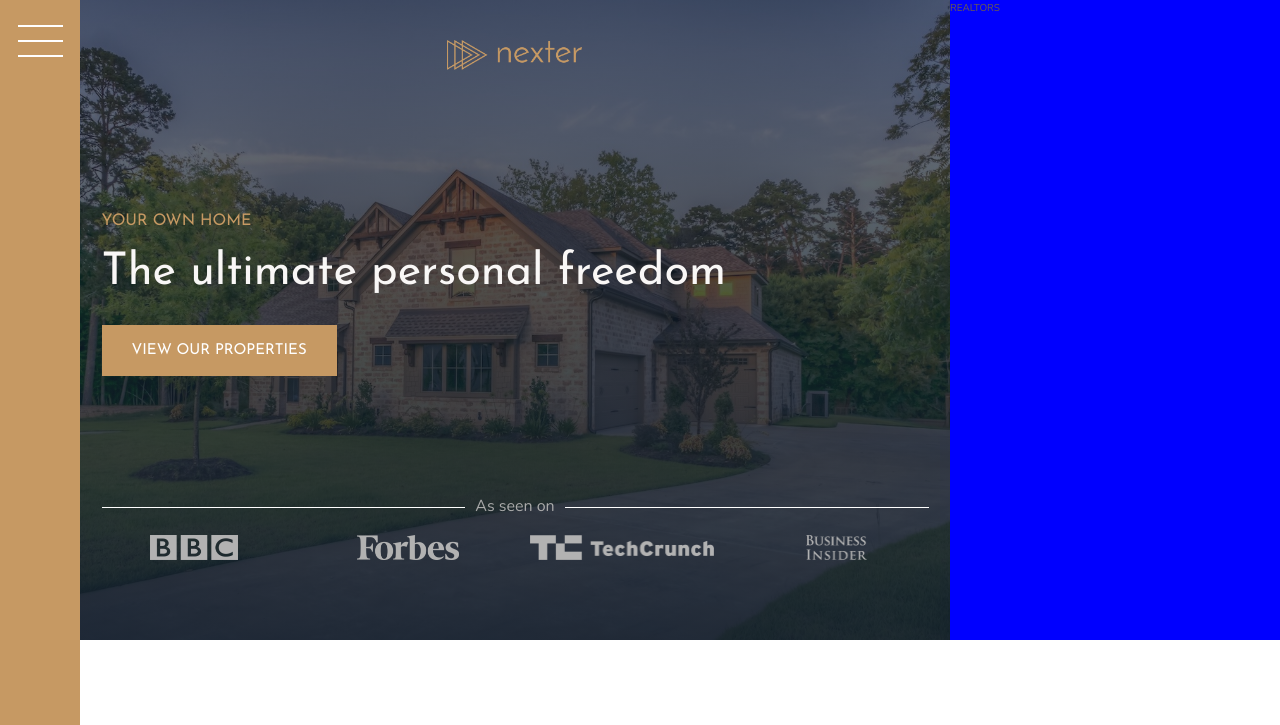
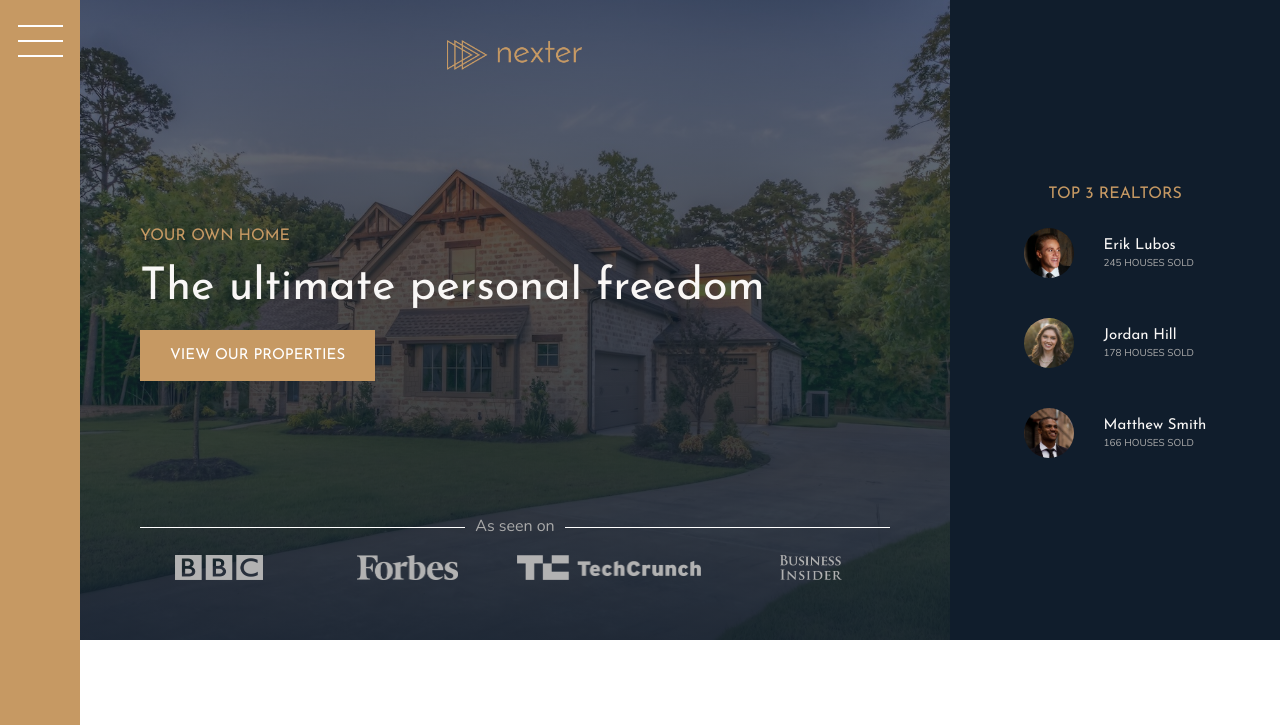
Before and after one commit to Kub0t/adv-css-nexter, a website: page index.html in a window 1280 px wide. Shown: the top 725 px of the page. Drawn offline with nearby package versions, Linux system fonts and the light colour scheme.

Commit message:
realtors complete, header adjustments

```diff
--- a/index.html
+++ b/index.html
@@ -29,7 +29,26 @@
             </div>
         </header>
         <div class="realtors">
-            REALTORS
+            <h3 class="heading-3">top 3 realtors</h3>
+            <div class="realtors__list">
+                <img src="img/realtor-1.jpeg" alt="Realtor 1" class="realtors__img">
+                <div class="realtors__details">
+                    <h4 class="heading-4 heading-4--light">Erik Lubos</h4>
+                    <p class="realtors__sold">245 houses sold</p>
+                </div>
+
+                <img src="img/realtor-2.jpeg" alt="Realtor 2" class="realtors__img">
+                <div class="realtors__details">
+                    <h4 class="heading-4 heading-4--light">Jordan Hill</h4>
+                    <p class="realtors__sold">178 houses sold</p>
+                </div>
+
+                <img src="img/realtor-3.jpeg" alt="Realtor 3" class="realtors__img">
+                <div class="realtors__details">
+                    <h4 class="heading-4 heading-4--light">Matthew Smith</h4>
+                    <p class="realtors__sold">166 houses sold</p>
+                </div>
+            </div>
         </div>
         <section class="features">
             <div class="feature">
--- a/sass/_base.scss
+++ b/sass/_base.scss
@@ -19,7 +19,7 @@ $font-display: 'Josefin Sans', sans-serif;
 *::before {
     margin: 0;
     padding: 0;
-    box-sizing: inherit
+    box-sizing: inherit;
 }
 
 html {
@@ -39,6 +39,6 @@ body {
     display: grid;
     grid-template-rows: 80vh min-content 40vw repeat(3, min-content);
     grid-template-columns: [sidebar-start] 8rem [sidebar-end full-start] minmax(6rem, 1fr) [center-start] repeat(8, [col-start] minmax(min-content, 14rem) [col-end]) [center-end] minmax(6rem, 1fr) [full-end];
-
+    width: 100%;
 
 }
--- a/sass/_header.scss
+++ b/sass/_header.scss
@@ -4,13 +4,14 @@
     background-image: linear-gradient(rgba($color-secondary, 0.6),rgba($color-secondary, 0.9)), url(../img/hero.jpeg);
     background-size: cover;
     background-position: center;
-    padding: 8rem;
+    padding: 6rem;
     padding-top: 4rem;
 
     display: grid;
-    grid-template-rows: 1fr min-content 6rem 1fr;
-    grid-template-columns: max-content;
+    grid-template-rows: 1fr min-content 5rem 1fr;
+    grid-template-columns: minmax(min-content, max-content);
     grid-row-gap: 1.5rem;
+
     justify-content: center;
 
     &__logo {
@@ -35,7 +36,7 @@
         &::after {
             background-color: currentColor;
             content: "";
-            display: block;
+            // display: block;
             height: 1px;
             color: #fff;
 
@@ -46,7 +47,7 @@
     &__seenon-logos {
         display: grid;
         grid-template-columns: repeat(4, 1fr);
-        grid-column-gap: 3rem;
+        gap: 3rem;
         justify-items: center;
 
 
--- a/sass/_realtors.scss
+++ b/sass/_realtors.scss
@@ -1,4 +1,37 @@
 .realtors {
-    background-color: blue;
+    background-color: $color-secondary;
     grid-column: col-start 7 / fill-end;
+    padding: 3rem;
+    display: grid;
+    place-content: center;
+    row-gap: 2rem;
+    justify-items: center;
+
+    &__list {
+        display: grid;
+        grid-template-columns: max-content max-content;
+        column-gap: 3rem;
+        row-gap: 5vh;
+        align-items: center;
+
+    }
+
+    &__img {
+        height: 5rem;
+        border-radius: 50%;
+    }
+
+    // &__details {
+    //     display: grid;
+    //     grid-template-row: max-content max-content;
+    //     grid-auto-flow: row;
+    //     align-items: center;
+    //     justify-items: start;
+    // }
+
+    &__sold {
+        text-transform: uppercase;
+        color: $color-grey-light-2;
+        margin-top: -3px;
+    }
 }
```
Also changed, not shown: css/style.css.
